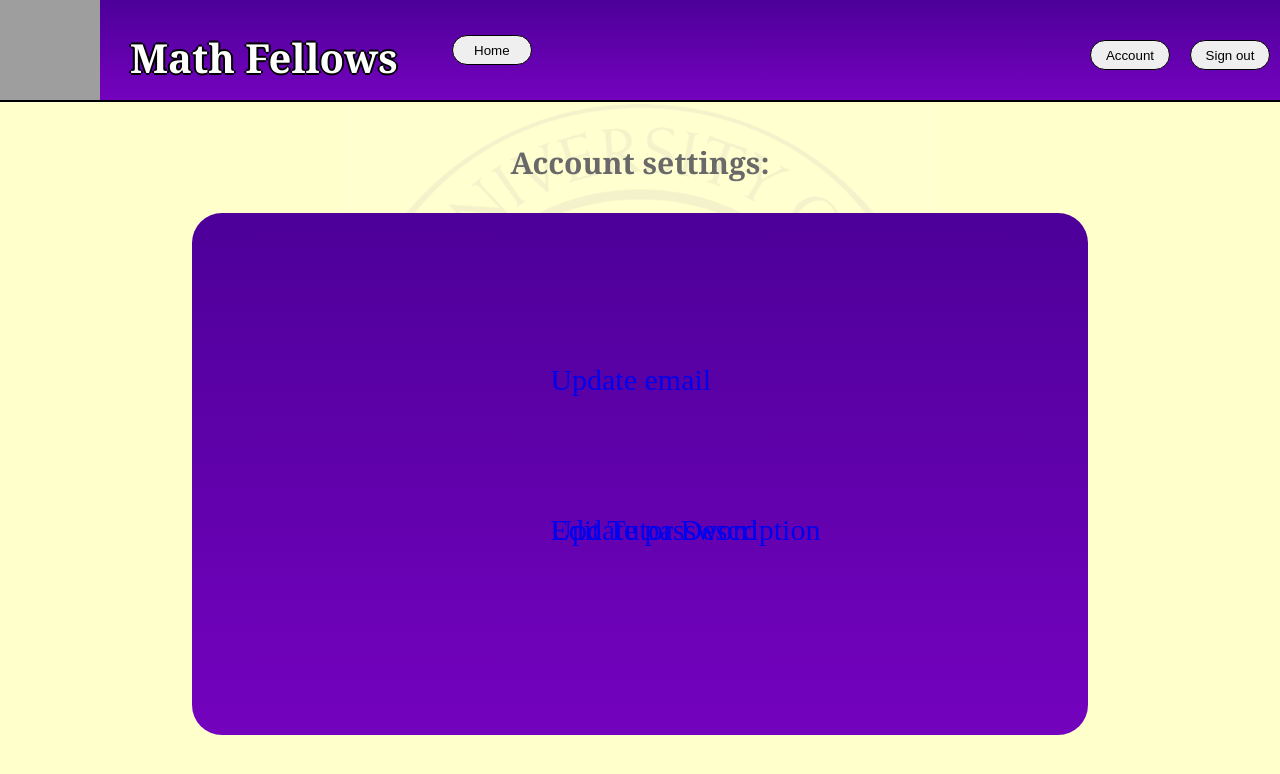
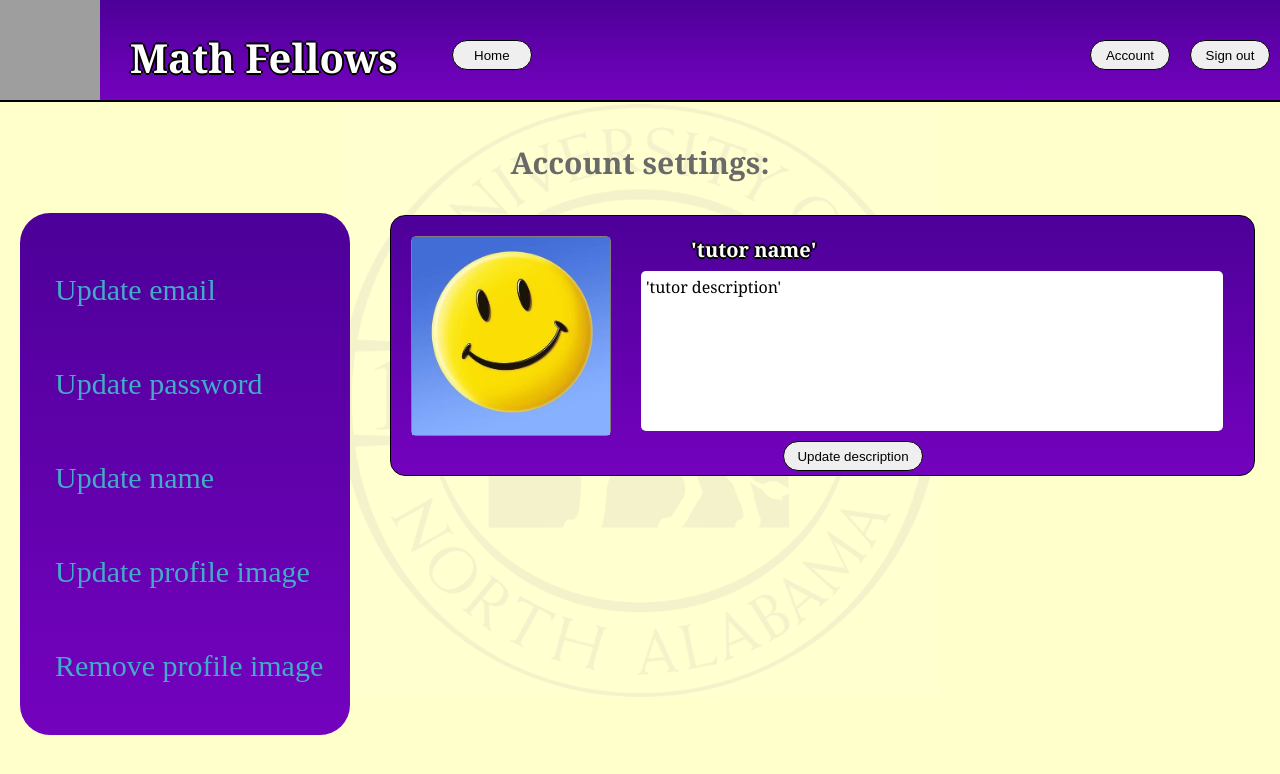
Before and after one commit to UNA-CSIS/mathfellows, a PHP site: page /tutor-account.php in a window 1280 px wide. Shown: the top 774 px of the page. Run offline with PHP 8.4, Linux system fonts and the light colour scheme; grey boxes are pictures that could not be loaded.

Commit message:
New pages
Created 8 new pages, and fixed some stuff in existing pages as well as adding to the stylesheet.

```diff
--- a/admin-header.php
+++ b/admin-header.php
@@ -1,3 +1,6 @@
+<?php
+  //$ROOT_PATH = '/Applications/XAMPP/xamppfiles/htdocs/math-fellows-project';
+?>
 <html>
 
 <!-- Abdullah M -->
--- a/confirm-booking.php
+++ b/confirm-booking.php
@@ -1,6 +1,6 @@
 <?php
 
-	/*** Abdullah M ***/
+  /*** Abdullah M ***/
 
   include('customer-header.php');
 ?>
--- a/signed-in-tutor.php
+++ b/signed-in-tutor.php
@@ -10,3 +10,4 @@
       </div>
     </div>
   </body>
+</html>
--- a/stylesheet.css
+++ b/stylesheet.css
@@ -61,14 +61,14 @@ body {
 .home_button {
   display: inline-block;
   vertical-align: top;
-  margin-top: 35px;
+  margin-top: 40px;
   margin-left: 50px;
 }
 
 .see_tutor_bttn, .manage_tutors_bttn {
   display: inline-block;
   vertical-align: top;
-  margin-top: 35px;
+  margin-top: 40px;
   margin-left: 20px;
 }
 
@@ -233,7 +233,7 @@ body a:hover{
   color: darkorange;
 }
 
-.sign_up {
+.sign_up, .change_name, .change_email, .change_password {
   display: block;
   margin-top: 40px;
   font-size: 20px;
@@ -242,16 +242,21 @@ body a:hover{
   font-family: bookman, georgia, courier, sans-serif;
 }
 
-.sign_up form{
+.sign_up form, .change_name form, .change_password form {
   margin-left: 30%;
   width:40%;
 }
 
-.sign_up div{
+.change_email form{
+  margin-left: 25%;
+  width: 47%;
+}
+
+.sign_up div, .change_name div, .change_email div, .change_password div{
   margin-top: 20px;
 }
 
-.sign_up input{
+.sign_up input, .change_name input, .change_email input, .change_password input{
   float: right;
   border: 1px solid grey;
   height: 22px;
@@ -265,10 +270,11 @@ body a:hover{
   margin-left: 20%;
 }
 
-.sign_up #submit_button {
+.sign_up #submit_button, .change_name #submit_button, .change_email #submit_button, .change_password #submit_button {
   margin-top: 40px;
   margin-left: 45%;
 }
+
 
 .tutor_box {
   display: block;
@@ -280,6 +286,13 @@ body a:hover{
   background-image: linear-gradient(#4d0099, #7402BE);
   border: 1px solid black;
   border-radius: 15px;
+}
+
+.in_tut_acct .tutor_box{
+  display: inline-block;
+  margin-left: 40px;
+  margin-top: 32px;
+  width: 865px;
 }
 
 .tutor_image {
@@ -382,7 +395,7 @@ body a:hover{
 }
 
 .instructions_msg #msg {
-  font-size: 22px;
+  font-size: 20px;
   margin-top: 10px;
   margin-bottom: 10px;
 }
@@ -407,17 +420,34 @@ body a:hover{
   border-radius: 30px;
 }
 
+.tutor_acct_left_panel {
+  float: left;
+  margin-left: 20px;
+  width: 330px;
+  height: 80%;
+  margin-top: 30px;
+  background-image: linear-gradient(#4d0099, #7402BE);
+  border-radius: 30px;
+}
+
 .new_tutor_box, .admin_menu_box{
   width: 40%;
   height: 27%;
 }
 
-#acct_url1, #acct_url2{ /*, #view_tutors_url, #manage_tutors_url{ */
+#acct_url1, #acct_url2, #tut_acct_url { /*, #view_tutors_url, #manage_tutors_url{ */
   display: block;
   position: absolute;
   margin-top: 20px;
   font-size: 30px;
   margin-left: 28%;
+}
+
+#tut_acct_url{
+  margin-left: 35px;
+  /*margin-top: 10px;*/
+  padding-top: 40px;
+  position: relative;
 }
 
 #acct_url1 { /*, #view_tutors_url {*/
@@ -435,6 +465,21 @@ body a:hover{
   font-size: 30px;
 }
 
-.admin_menu_box a{
+.admin_menu_box a, .selection_box a, .tutor_acct_left_panel a{
   color: #43ABC9;
 }
+
+.upload_image_div{
+
+  margin-top: 50px;
+  text-align: center;
+}
+
+.upload_image_div input{
+  height: 60px;
+  width: 300px;
+  padding-top: 20px;
+  font-size: 30px;
+  color: dimgrey;
+  font-family: bookman, georgia, courier, sans-serif;
+}
--- a/tutor-account.php
+++ b/tutor-account.php
@@ -1,5 +1,9 @@
 <?php
-	/*** Holleigh Landers ***/
+
+  /*** Holleigh Landers ***/
+
+  /*** Abdullah Alharbi - Added some stuff ***/
+
   include('tutor-header.php');
 ?>
   <body>
@@ -9,19 +13,50 @@
         Account settings:
       </div>
 
-      <div class="selection_box">
-        <div id="acct_url1">
-          <a href="#">Update email</a>
+      <div class="tutor_acct_left_panel">
+        <div id="tut_acct_url">
+          <a href="update-email.php">Update email</a>
         </div>
-        <div id="acct_url2">
-          <a href="#">Update password</a>
+        <div id="tut_acct_url">
+          <a href="update-password.php">Update password</a>
         </div>
-
-        <div id="acct_url2">
-          <a href="#">Edit Tutor Description</a>
+        <div id="tut_acct_url">
+          <a href="update-name.php">Update name</a>
+        </div>
+        <div id="tut_acct_url">
+          <a href="update-profile-image.php">Update profile image</a>
+        </div>
+        <div id="tut_acct_url">
+          <a href="#">Remove profile image</a>
         </div>
 
       </div>
+      <div class="in_tut_acct">
+        <div class="tutor_box">
+          <div class="tutor_image">
+            <img src="smiley-face-2.jpg" alt="Tutor img">
+          </div>
+          <div class="tutor_name_box">
+            <div class="tutor_name_text">
+              'tutor name'
+            </div>
+          </div>
+          <div class="desc_box">
+            <div class="desc_text">
+
+				        <!-- Max of 240 characters -->
+              'tutor description'
+            </div>
+          </div>
+          <div class="submit_bttn_box">
+            <form action="#" method="post">
+              <input class="button" type="submit" value="Update description">
+            </form>
+          </div>
+        </div>
+      </div>
+
+
 
 		  </div>
 	</body>
```
Also changed, not shown: awaiting-approval.php (added, +23 -0 lines), deactivated-account.php (added, +23 -0 lines), index.php (+20 -5 lines), sign-up.php (+5 -2 lines), signed-out-header.php (+6 -1 lines), tutor-signup-confirmation.php (added, +23 -0 lines), update-email.php (added, +43 -0 lines), update-name.php (added, +56 -0 lines), update-password.php (added, +43 -0 lines), update-profile-image.php (added, +30 -0 lines), waiting-for-admin-approval.php (added, +17 -0 lines), README.md.
